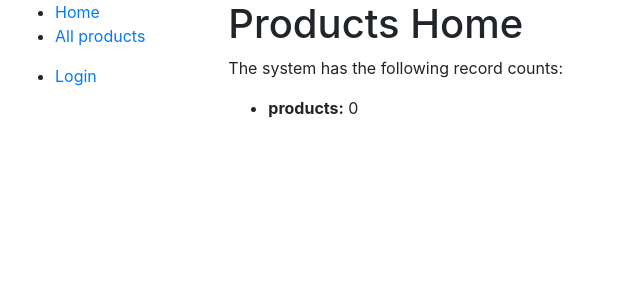
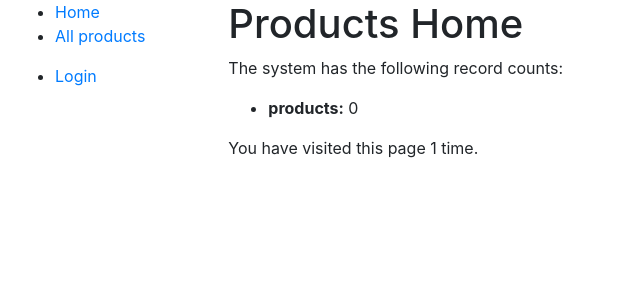
Before and after one commit to 2Fac3R/catalog, a Django app: page /catalog/ in a window 1280 px wide. Shown: the top 300 px of the page, without its empty margins (0-640 px from the left). Run offline with Django 3.2, Linux system fonts and the light colour scheme; data that the repository does not hold is empty.

Commit message:
num_visits session variable in index method

```diff
--- a/Luuna/Luuna/settings.py
+++ b/Luuna/Luuna/settings.py
@@ -9,7 +9,7 @@ https://docs.djangoproject.com/en/3.2/topics/settings/
 For the full list of settings and their values, see
 https://docs.djangoproject.com/en/3.2/ref/settings/
 """
-
+import os
 from pathlib import Path
 
 # Build paths inside the project like this: BASE_DIR / 'subdir'.
@@ -56,7 +56,7 @@ ROOT_URLCONF = 'Luuna.urls'
 TEMPLATES = [
     {
         'BACKEND': 'django.template.backends.django.DjangoTemplates',
-        'DIRS': [],
+        'DIRS': [os.path.join(BASE_DIR, 'templates')],
         'APP_DIRS': True,
         'OPTIONS': {
             'context_processors': [
--- a/Luuna/catalog/templates/index.html
+++ b/Luuna/catalog/templates/index.html
@@ -8,4 +8,6 @@
 <li><strong>products:</strong> {{ num_products }}</li>
 </ul>
 
+<p>You have visited this page {{ num_visits }} time{{ num_visits|pluralize }}.</p>
+
 {% endblock %}
--- a/Luuna/catalog/views.py
+++ b/Luuna/catalog/views.py
@@ -8,12 +8,17 @@ def index(request):
     # Generate number of products
     num_products = Product.objects.all().count()
 
+    # Number of visits to this view, as counted in the session variable.
+    num_visits = request.session.get('num_visits', 1)
+    request.session['num_visits'] = num_visits + 1
+
     # Render the HTML template index.html with the data in the context variable.
     return render(
         request,
         'index.html',
         context = {
             'num_products': num_products,
+            'num_visits': num_visits
         },
     )
 
```
Also changed, not shown: Luuna/catalog/migrations/0002_alter_product_sku.py (added).
